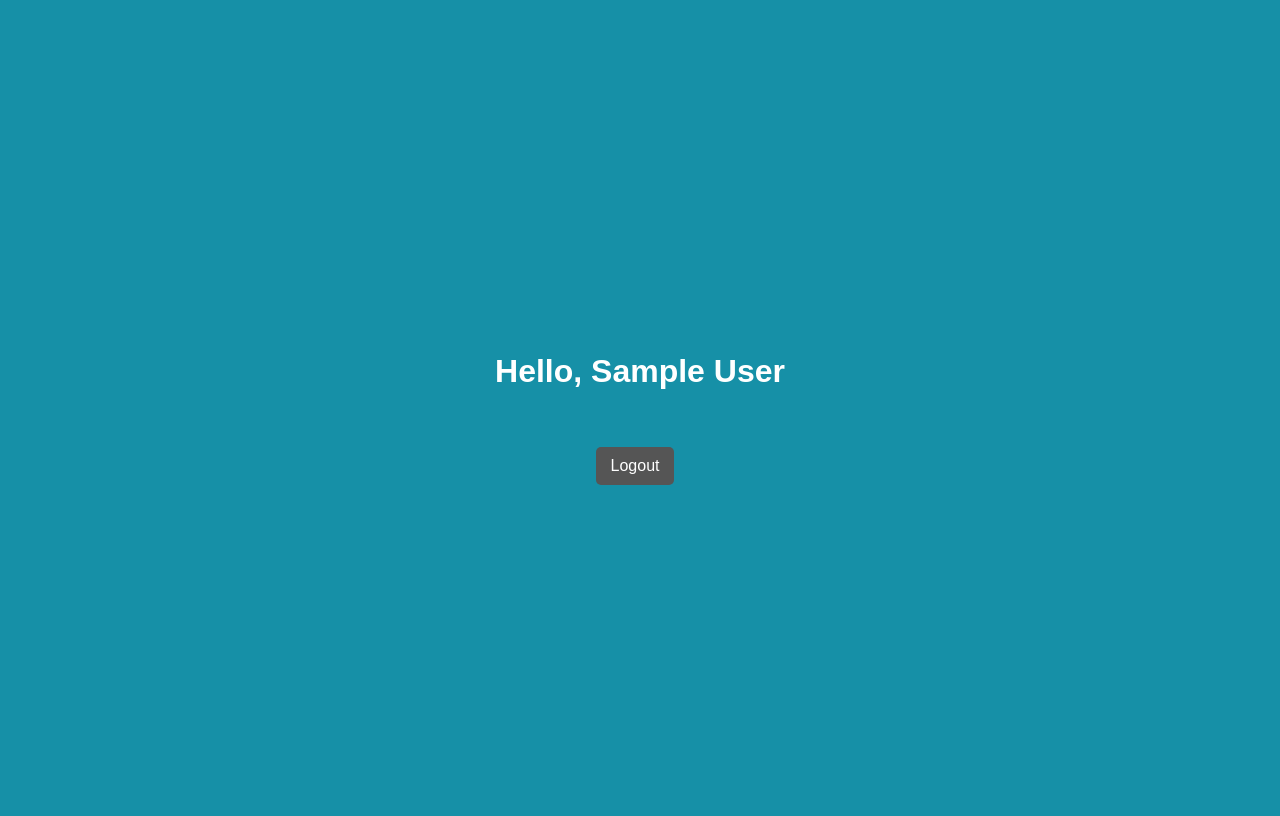
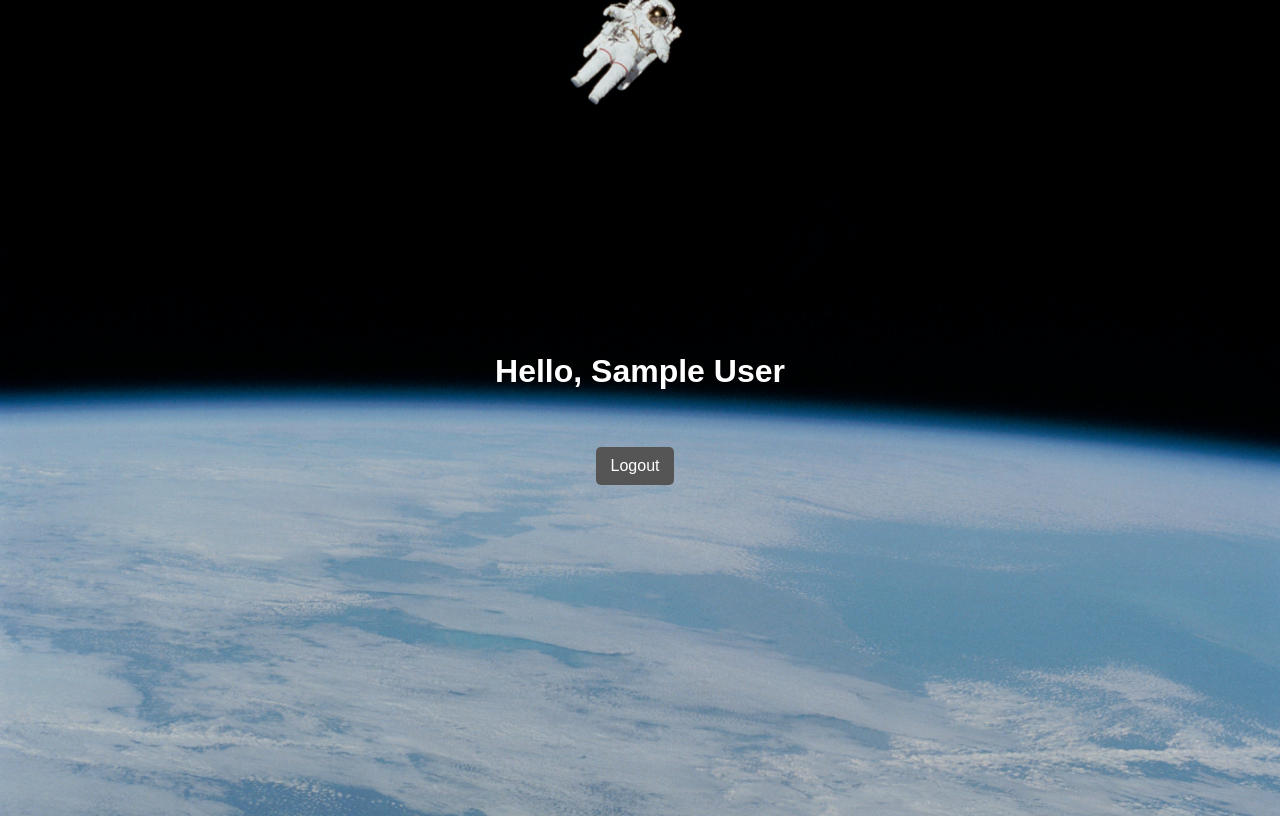
Before and after one commit to spacemark3/Progetto1, a PHP site: page /home.php in a window 1280 px wide. Run offline with PHP 8.4, Linux system fonts and the light colour scheme; the visitor is signed in with stand-in values (Sample User, id 1).

Commit message:
Update style.css

```diff
--- a/style.css
+++ b/style.css
@@ -1,9 +1,12 @@
 body {
-    background: #1690A7;
+    background-image: url('asset/nasa-Yj1M5riCKk4-unsplash.jpg');
+    background-size: cover;
+    background-repeat: no-repeat;
+    background-position: center bottom;
+    height: 100vh;
     display: flex;
-    justify-content:center;
-    align-items:center;
-    height: 100vh;
+    justify-content: center;
+    align-items: center;
     flex-direction: column;
 }
 
```
